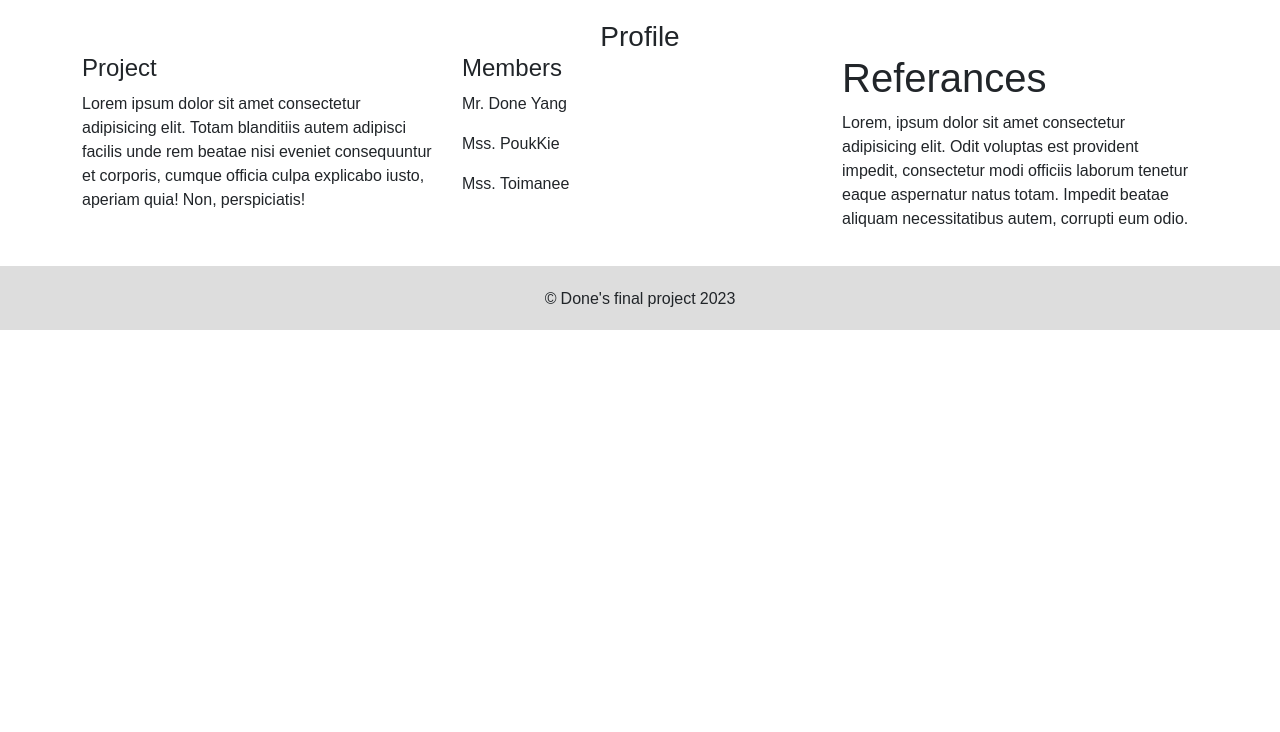
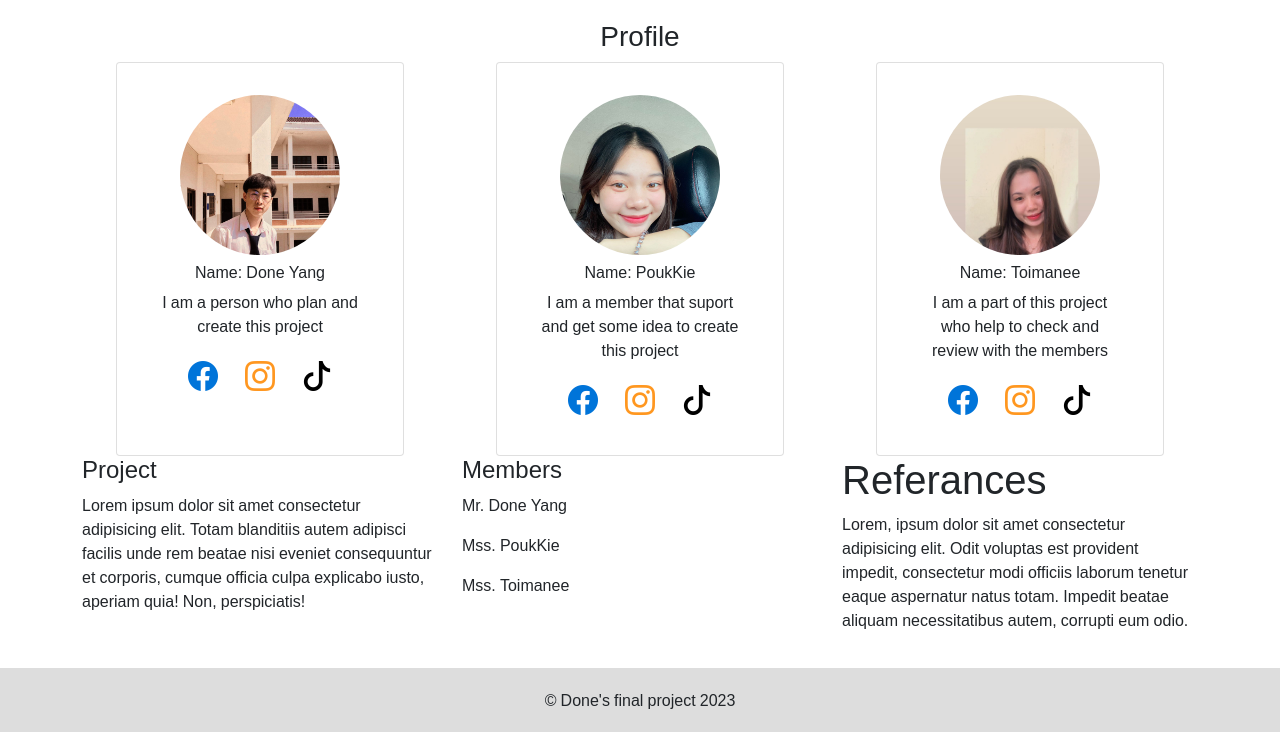
Before and after one commit to Done-Yang/Final_Project, a Django app: page /about/ in a window 1280 px wide. Shown: the part 76-808 px from the top of the page. Before the commit the page ends 406 px from the top, so only its background shows below. Run offline with Django 4.2, Linux system fonts and the light colour scheme; some web fonts are replaced.

Commit message:
update about page

```diff
--- a/Tracking-IP/static/css/style.css
+++ b/Tracking-IP/static/css/style.css
@@ -175,3 +175,23 @@ body {
   .dropdown ul li a {
     color: #333;
   }
+
+  .pro-card .img {
+    margin: auto;
+    height: 10em;
+    width: 10em;
+    overflow: hidden;
+    border-radius: 50%;
+  }
+  .pro-card .icon i{
+    font-size: 30px;
+  }
+  .pro-card .bi-facebook {
+    color: #0074D9;
+  }
+  .pro-card .bi-instagram {
+    color: #ff9720;
+  }
+  .pro-card .bi-tiktok {
+    color: #000000;
+  }
--- a/Tracking-IP/template/about.html
+++ b/Tracking-IP/template/about.html
@@ -2,7 +2,47 @@
 {% block page-wrapper %}
   <div class="page-wraper">
     <div class="container">
-      <h3 class="m-auto">Profile</h3>
+      <div class="col m-auto">
+        <h3 class="text-center">Profile</h3>
+        <div class="row d-flex justify-content-around">
+          <div class="card col-4 " style="width: 18rem;">
+            <div class="card-body pro-card m-3 text-center" >
+              <div class="img"><img src="../static/img/done.jpg" alt="" width="100%"></div>
+              <h6 class="mt-2">Name: Done Yang</h6>
+              <p>I am a person who plan and create this project</p>
+              <div class="col text-center icon d-flex justify-content-evenly">
+                <a href="#"><i class="bi bi-facebook "></i></a>
+                <a href="#"><i class="bi bi-instagram "></i></a>
+                <a href="#"><i class="bi bi-tiktok "></i></a>
+              </div>
+            </div>
+          </div>
+          <div class="card col-4 " style="width: 18rem;">
+            <div class="card-body pro-card m-3 text-center" >
+              <div class="img"><img src="../static/img/kie.jpg" alt="" width="100%"></div>
+              <h6 class="mt-2">Name: PoukKie</h6>
+              <p>I am a member that suport and get some idea to create this project</p>
+              <div class="col text-center icon d-flex justify-content-evenly">
+                <a href="#"><i class="bi bi-facebook "></i></a>
+                <a href="#"><i class="bi bi-instagram "></i></a>
+                <a href="#"><i class="bi bi-tiktok "></i></a>
+              </div>
+            </div>
+          </div>
+          <div class="card col-4 " style="width: 18rem;">
+            <div class="card-body pro-card m-3 text-center" >
+              <div class="img"><img src="../static/img/toi.jpg" alt="" width="100%"></div>
+              <h6 class="mt-2">Name: Toimanee</h6>
+              <p>I am a part of this project who help to check and review with the members</p>
+              <div class="col text-center icon d-flex justify-content-evenly">
+                <a href="#"><i class="bi bi-facebook "></i></a>
+                <a href="#"><i class="bi bi-instagram "></i></a>
+                <a href="#"><i class="bi bi-tiktok "></i></a>
+              </div>
+            </div>
+          </div>
+        </div>
+      </div>
       <div class="row">
         <div class="col-4">
           <h4>Project</h4>
--- a/Tracking-IP/template/base.html
+++ b/Tracking-IP/template/base.html
@@ -13,6 +13,7 @@
         integrity="sha384-EVSTQN3/azprG1Anm3QDgpJLIm9Nao0Yz1ztcQTwFspd3yD65VohhpuuCOmLASjC" crossorigin="anonymous">
     <link rel="stylesheet" href="https://cdnjs.cloudflare.com/ajax/libs/font-awesome/4.7.0/css/font-awesome.min.css">
     <link rel="stylesheet" href="https://cdnjs.cloudflare.com/ajax/libs/font-awesome/6.4.2/css/all.min.css" integrity="sha512-z3gLpd7yknf1YoNbCzqRKc4qyor8gaKU1qmn+CShxbuBusANI9QpRohGBreCFkKxLhei6S9CQXFEbbKuqLg0DA==" crossorigin="anonymous" referrerpolicy="no-referrer" />
+    <link rel="stylesheet" href="https://cdn.jsdelivr.net/npm/bootstrap-icons@1.11.1/font/bootstrap-icons.css">
     <link rel="stylesheet" href="https://cdn.jsdelivr.net/npm/bootstrap-icons@1.11.1/font/bootstrap-icons.css">
     {% block header %}
 
--- a/file/menual.txt
+++ b/file/menual.txt
@@ -1,7 +1,7 @@
                 ໂຄງຮ່າງບົດໂຄງການ
 I.  ຊື່ຫົວບົກ
     1. ລາຍລະອຽດບົດໂຄງການ
-        ຊື່ຫົວÚດ : ການສ້າງເວັບໄຊຄົ້ນຫາລາຍລະອຽດຂອງ ທີ່ຢູ່ IP ດ້ວຍ
+        ຊື່ຫົວÚດ : ການສ້າງເວັບໄຊຄົ້ນຫາລາຍລະອຽດຂອງ ທີ່ຢູ່ IP ດ້ວຍ Django Framework
     2. ສະມາຊິກ
         ນາງ ປຸກກີ້ ສຸຂະຜັນດິດ
         ທ້າວ ດອນ ຢ່າງ
```
Also changed, not shown: Tracking-IP/static/img/done.jpg (added), Tracking-IP/static/img/kie.jpg (added), Tracking-IP/static/img/toi.jpg (added).
